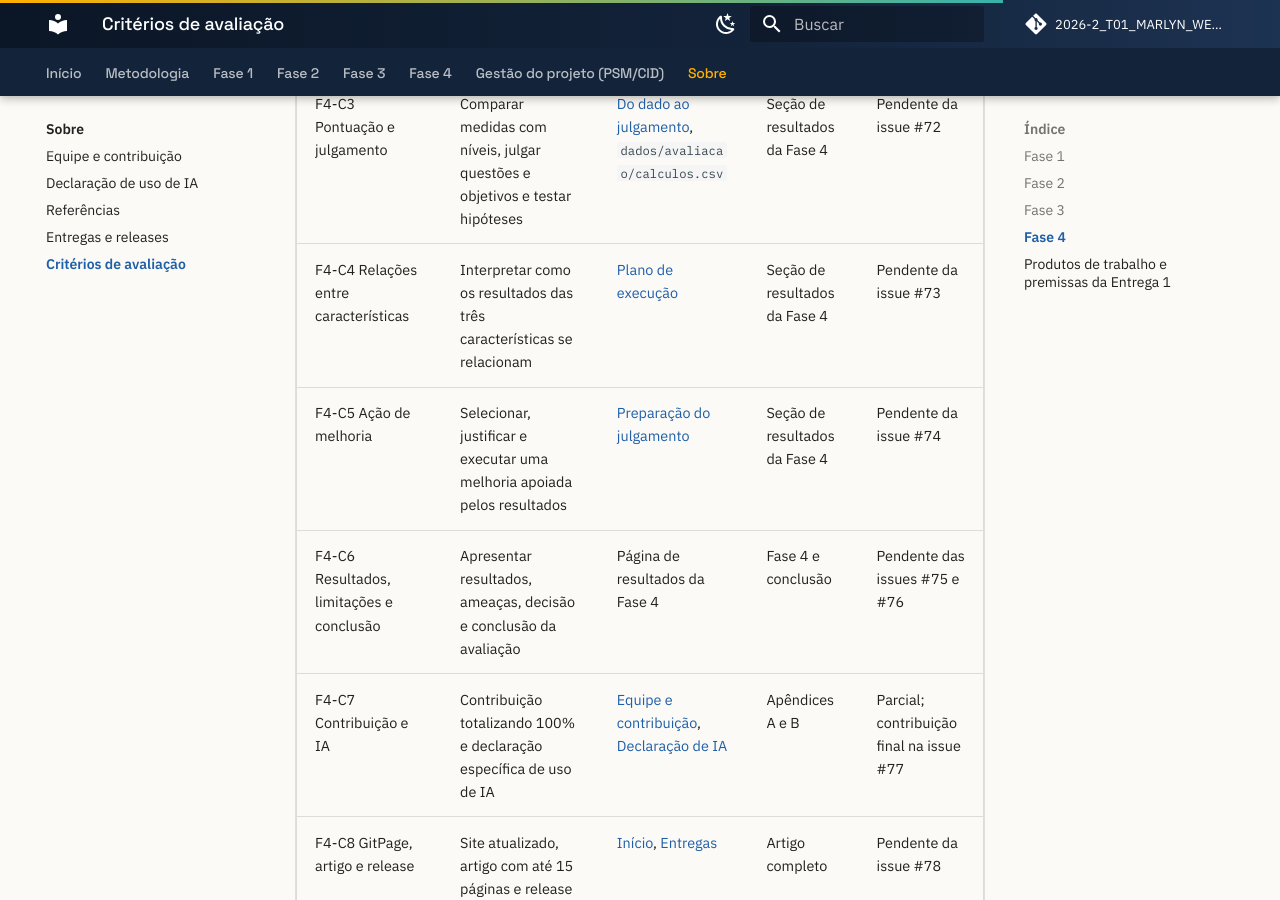
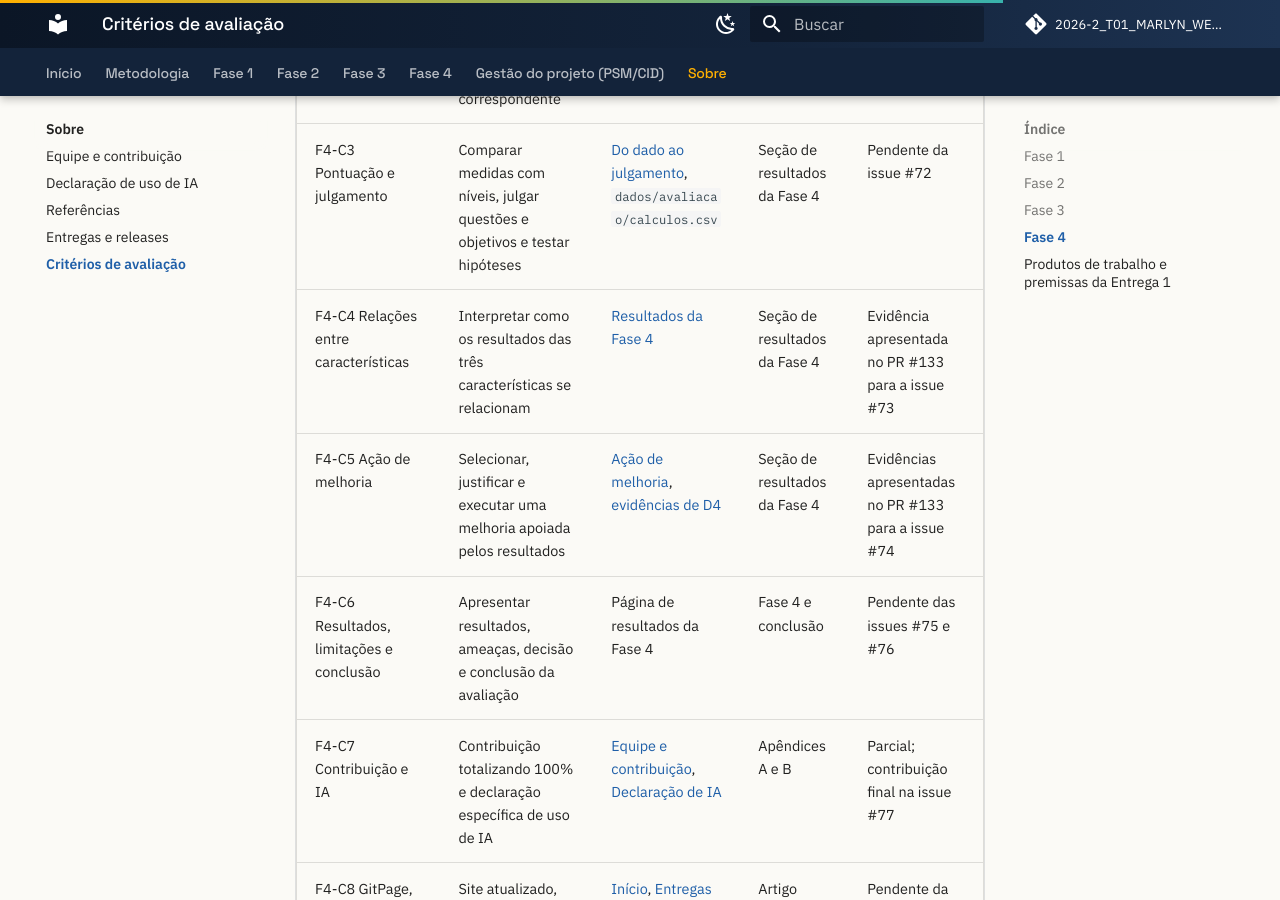
Before and after one commit to FCTE-Qualidade-de-Software-1/2026-2_T01_MARLYN_WESCOFF, an MkDocs documentation site: the page built from docs/sobre/criterios.md, in a window 1280 px wide and 900 px high, scrolled down 4669 px. Built offline with MkDocs 1.6.1 and Material for MkDocs 9.7.7, drawn with Linux system fonts in a browser that asks for light colours; comment, search, counter and statistics services are not loaded.

Commit message:
Aponta F4-C4 e F4-C5 para as evidências da Fase 4

```diff
--- a/docs/sobre/criterios.md
+++ b/docs/sobre/criterios.md
@@ -60,8 +60,8 @@ Esta página liga cada critério de avaliação da disciplina ao lugar do site e
 | F4-C1 Obtenção das medidas | Executar as 12 métricas conforme o plano e registrar inclusive as falhas | [Plano de execução](../fase-4/plano-de-execucao.md#metricas-responsaveis-e-evidencias), `dados/avaliacao/` | Seção de resultados da Fase 4 | Em execução nas issues #67 a #71 |
 | F4-C2 Rastreabilidade dos dados | Ligar cada registro bruto e evidência à métrica correspondente | [Registro e rastreabilidade](../fase-3/plano-de-avaliacao.md#5-registro-e-rastreabilidade), `dados/avaliacao/` | Seção de resultados da Fase 4 | Em execução nas issues #67 a #71 |
 | F4-C3 Pontuação e julgamento | Comparar medidas com níveis, julgar questões e objetivos e testar hipóteses | [Do dado ao julgamento](../fase-4/plano-de-execucao.md#do-dado-ao-julgamento), `dados/avaliacao/calculos.csv` | Seção de resultados da Fase 4 | Pendente da issue #72 |
-| F4-C4 Relações entre características | Interpretar como os resultados das três características se relacionam | [Plano de execução](../fase-4/plano-de-execucao.md#sequencia-ate-a-entrega-2) | Seção de resultados da Fase 4 | Pendente da issue #73 |
-| F4-C5 Ação de melhoria | Selecionar, justificar e executar uma melhoria apoiada pelos resultados | [Preparação do julgamento](../fase-3/plano-de-avaliacao.md#preparacao-do-julgamento-fase-4) | Seção de resultados da Fase 4 | Pendente da issue #74 |
+| F4-C4 Relações entre características | Interpretar como os resultados das três características se relacionam | [Resultados da Fase 4](../fase-4/resultados.md#relacoes-entre-as-caracteristicas) | Seção de resultados da Fase 4 | Evidência apresentada no PR #133 para a issue #73 |
+| F4-C5 Ação de melhoria | Selecionar, justificar e executar uma melhoria apoiada pelos resultados | [Ação de melhoria](../fase-4/acao-de-melhoria.md), [evidências de D4](https://github.com/FCTE-Qualidade-de-Software-1/2026-2_T01_MARLYN_WESCOFF/tree/main/dados/avaliacao/D4) | Seção de resultados da Fase 4 | Evidências apresentadas no PR #133 para a issue #74 |
 | F4-C6 Resultados, limitações e conclusão | Apresentar resultados, ameaças, decisão e conclusão da avaliação | Página de resultados da Fase 4 | Fase 4 e conclusão | Pendente das issues #75 e #76 |
 | F4-C7 Contribuição e IA | Contribuição totalizando 100% e declaração específica de uso de IA | [Equipe e contribuição](equipe.md), [Declaração de IA](uso-de-ia.md) | Apêndices A e B | Parcial; contribuição final na issue #77 |
 | F4-C8 GitPage, artigo e release | Site atualizado, artigo com até 15 páginas e release E2 com PDF | [Início](../index.md), [Entregas](entregas.md) | Artigo completo | Pendente da issue #78 |
```
